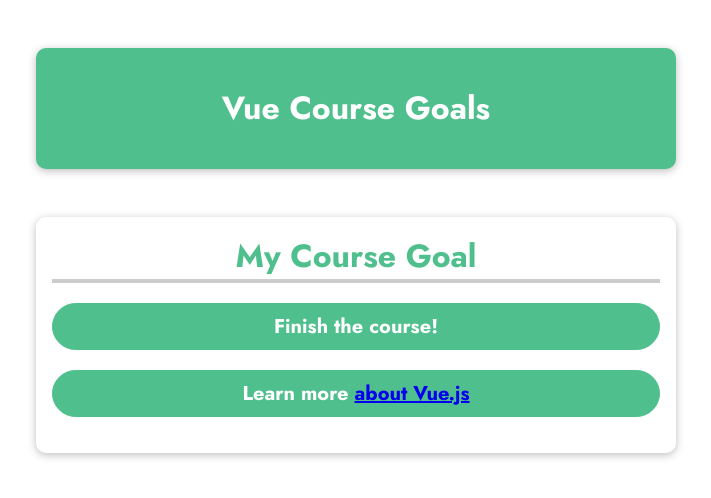
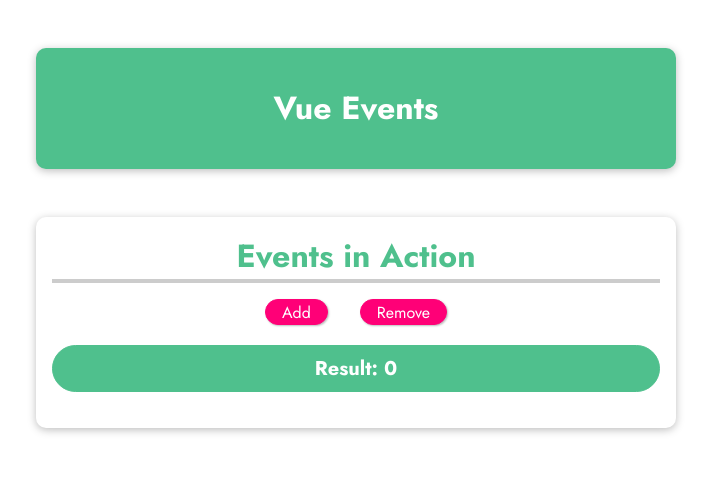
Before and after one commit to Satyaki-Roy/vue-dom-interaction, a website: page index.html in a window 1280 px wide. Shown: the whole page, without its empty margins (284-995 px from the left). Drawn offline with nearby package versions, Linux system fonts and the light colour scheme.

Commit message:
event binding

```diff
--- a/app.js
+++ b/app.js
@@ -1,20 +1,9 @@
 const app = Vue.createApp({
   data() {
     return {
-      courseGoal1: "Finish the course!",
-      courseGoal2: "Master this course!",
-      vueLink: "https://v3.vuejs.org/",
+      counter: 0,
     };
-  },
-  methods: {
-    outputGoal() {
-      const randomNumber = Math.random();
-      if (randomNumber < 0.5) {
-        return this.courseGoal1;
-      }
-      return this.courseGoal2;
-    },
   },
 });
 
-app.mount("#user-goal");
+app.mount('#events');
--- a/index.html
+++ b/index.html
@@ -14,12 +14,13 @@
   </head>
   <body>
     <header>
-      <h1>Vue Course Goals</h1>
+      <h1>Vue Events</h1>
     </header>
-    <section id="user-goal">
-      <h2>My Course Goal</h2>
-      <p>{{ outputGoal() }}</p>
-      <p>Learn more <a v-bind:href="vueLink">about Vue.js</a></p>
+    <section id="events">
+      <h2>Events in Action</h2>
+      <button v-on:click="counter++">Add</button>
+      <button v-on:click="counter--">Remove</button>
+      <p>Result: {{ counter }}</p>
     </section>
   </body>
 </html>
--- a/styles.css
+++ b/styles.css
@@ -22,7 +22,7 @@
   max-width: 40rem;
 }
 
-#user-goal {
+#events {
   box-shadow: 0 2px 8px rgba(0, 0, 0, 0.26);
   margin: 3rem auto;
   border-radius: 10px;
@@ -32,14 +32,14 @@
   max-width: 40rem;
 }
 
-#user-goal h2 {
+#events h2 {
   font-size: 2rem;
   border-bottom: 4px solid #ccc;
   color: #4fc08d;
   margin: 0 0 1rem 0;
 }
 
-#user-goal p {
+#events p {
   font-size: 1.25rem;
   font-weight: bold;
   border: 1px solid #4fc08d;
@@ -49,18 +49,18 @@
   border-radius: 25px;
 }
 
-#user-goal input {
+#events input {
   font: inherit;
   border: 1px solid #ccc;
 }
 
-#user-goal input:focus {
+#events input:focus {
   outline: none;
   border-color: #1b995e;
   background-color: #d7fdeb;
 }
 
-#user-goal button {
+#events button {
   font: inherit;
   cursor: pointer;
   border: 1px solid #ff0077;
@@ -68,10 +68,12 @@
   color: white;
   padding: 0.05rem 1rem;
   box-shadow: 1px 1px 2px rgba(0, 0, 0, 0.26);
+  border-radius: 20px;
+  margin: 0 1rem;
 }
 
-#user-goal button:hover,
-#user-goal button:active {
+#events button:hover,
+#events button:active {
   background-color: #ec3169;
   border-color: #ec3169;
   box-shadow: 1px 1px 4px rgba(0, 0, 0, 0.26);
```
